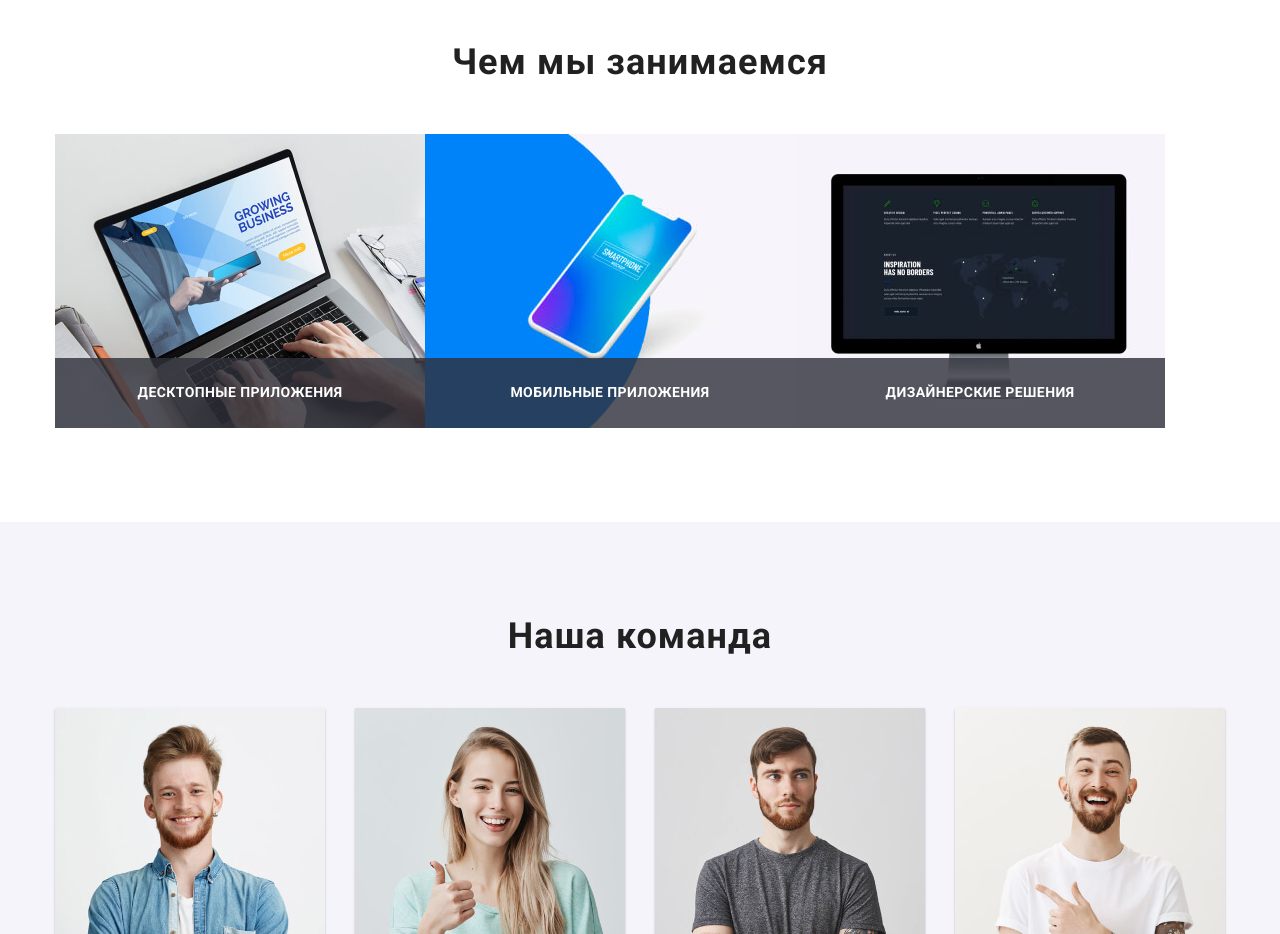
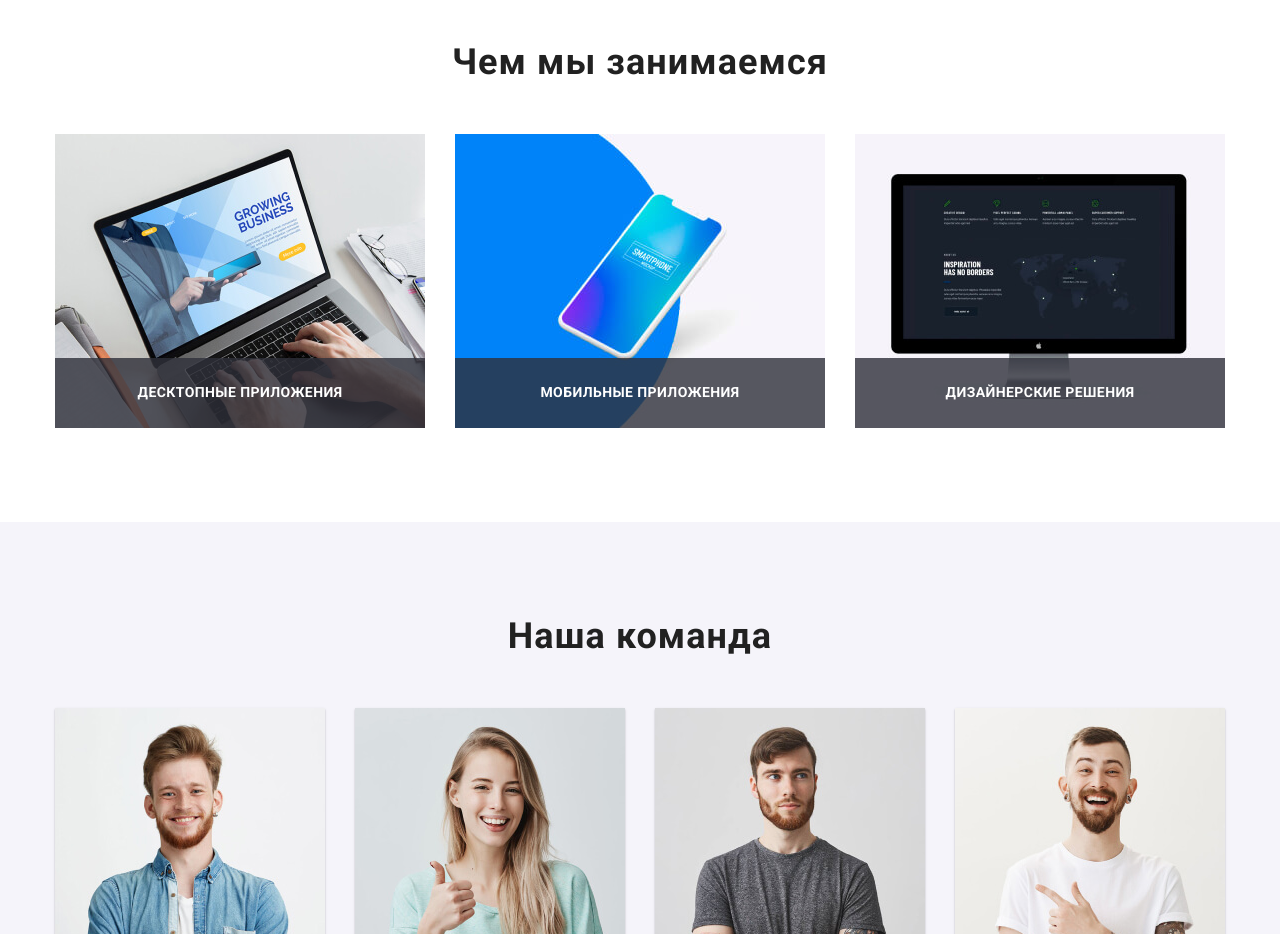
Before and after one commit to david-shakaya/goit-markup-hw-07, a plain HTML site: page index.html in a window 1280 px wide. Shown: the part 1080-2014 px from the top of the page. Drawn offline with Linux system fonts and the light colour scheme.

Commit message:
Правки ментора +

```diff
--- a/sass/layout/_about-us.scss
+++ b/sass/layout/_about-us.scss
@@ -9,13 +9,14 @@
     padding-bottom: 94px;
     height: 294px;
 
-      &:not(:last-child) {
-        margin-right: 30px;
-    }
   }
 
 .about-us-list-item {
   position: relative;
+
+  &:not(:last-child) {
+    margin-right: 30px;
+  }
 }
 
   .title {
```
Also changed, not shown: css/main.css, css/main.min.css, 2 other files.
